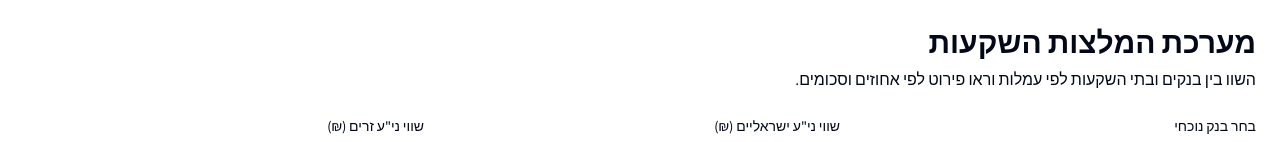
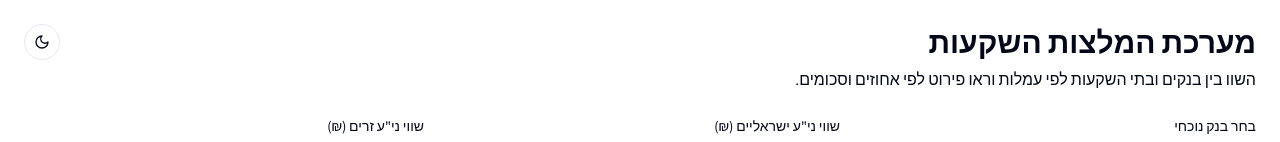
Before and after one commit to eladgel/nof-ai, a Next.js app in the folder investment-advisor/: page / in a window 1280 px wide. Shown: the top 142 px of the page. Built offline with nearby package versions, Linux system fonts and the light colour scheme.

Commit message:
style: refactor layout and add ThemeToggle component for improved theme management

```diff
--- a/investment-advisor/src/app/globals.css
+++ b/investment-advisor/src/app/globals.css
@@ -23,8 +23,7 @@
   --radius: 0.5rem;
 }
 
-@media (prefers-color-scheme: dark) {
-  :root {
+.dark {
   --background: 222.2 84% 4.9%;
   --foreground: 210 40% 98%;
   --card: 222.2 84% 4.9%;
@@ -44,7 +43,6 @@
   --border: 217.2 32.6% 17.5%;
   --input: 217.2 32.6% 17.5%;
   --ring: 212.7 26.8% 83.9%;
-  }
 }
 
 * {
--- a/investment-advisor/src/app/page.tsx
+++ b/investment-advisor/src/app/page.tsx
@@ -1,12 +1,18 @@
 import InvestmentAdvisor from "@/components/investment-advisor";
+import { ThemeToggle } from "@/components/ThemeToggle";
 
 export default function Home() {
   return (
     <div className="container mx-auto p-6">
-      <h1 className="text-3xl font-bold mb-2">מערכת המלצות השקעות</h1>
-      <p className="text-muted-foreground mb-6">
-        השוו בין בנקים ובתי השקעות לפי עמלות וראו פירוט לפי אחוזים וסכומים.
-      </p>
+      <div className="flex justify-between items-start mb-6">
+        <div>
+          <h1 className="text-3xl font-bold mb-2">מערכת המלצות השקעות</h1>
+          <p className="text-muted-foreground">
+            השוו בין בנקים ובתי השקעות לפי עמלות וראו פירוט לפי אחוזים וסכומים.
+          </p>
+        </div>
+        <ThemeToggle />
+      </div>
       <InvestmentAdvisor />
     </div>
   );
--- /dev/null
+++ b/investment-advisor/src/components/ThemeToggle.tsx
@@ -0,0 +1,54 @@
+"use client";
+import { Moon, Sun } from "lucide-react";
+import { useEffect, useState } from "react";
+import clsx from "clsx";
+
+export function ThemeToggle() {
+  const [theme, setTheme] = useState<"light" | "dark">("light");
+  const [mounted, setMounted] = useState(false);
+
+  useEffect(() => {
+    setMounted(true);
+    const savedTheme = localStorage.getItem("theme") as "light" | "dark" | null;
+    const systemTheme = window.matchMedia("(prefers-color-scheme: dark)").matches ? "dark" : "light";
+    const initialTheme = savedTheme || systemTheme;
+    setTheme(initialTheme);
+    document.documentElement.classList.toggle("dark", initialTheme === "dark");
+  }, []);
+
+  const toggleTheme = () => {
+    const newTheme = theme === "light" ? "dark" : "light";
+    setTheme(newTheme);
+    localStorage.setItem("theme", newTheme);
+    document.documentElement.classList.toggle("dark", newTheme === "dark");
+  };
+
+  if (!mounted) {
+    return (
+      <div className="h-9 w-9 rounded-full bg-muted animate-pulse" />
+    );
+  }
+
+  return (
+    <button
+      onClick={toggleTheme}
+      className={clsx(
+        "relative h-9 w-9 rounded-full border border-border",
+        "bg-background hover:bg-accent",
+        "transition-all duration-200 ease-out",
+        "hover:scale-105 hover:shadow-md",
+        "focus:outline-none focus:ring-2 focus:ring-ring focus:ring-offset-2",
+        "flex items-center justify-center"
+      )}
+      aria-label={theme === "light" ? "עבור למצב כהה" : "עבור למצב בהיר"}
+    >
+      <div className="relative">
+        {theme === "light" ? (
+          <Moon className="h-4 w-4 text-foreground transition-transform duration-200" />
+        ) : (
+          <Sun className="h-4 w-4 text-foreground transition-transform duration-200" />
+        )}
+      </div>
+    </button>
+  );
+}
```
Lines whose indentation alone changed are shown as unchanged.
